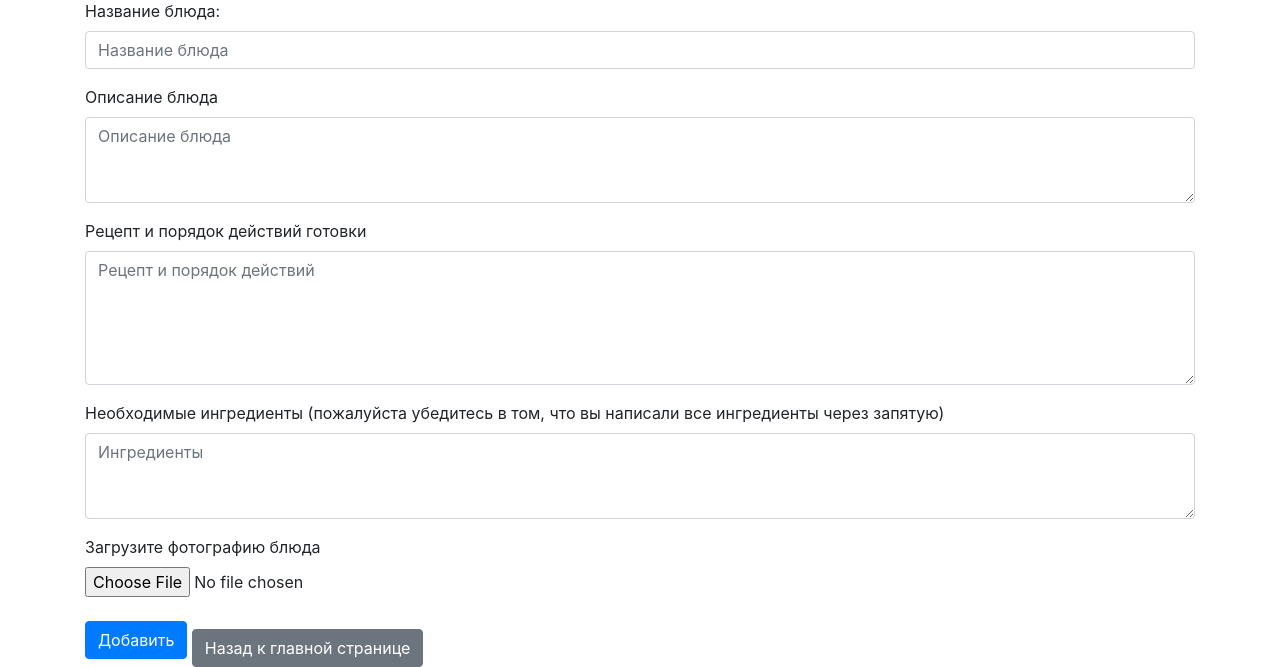
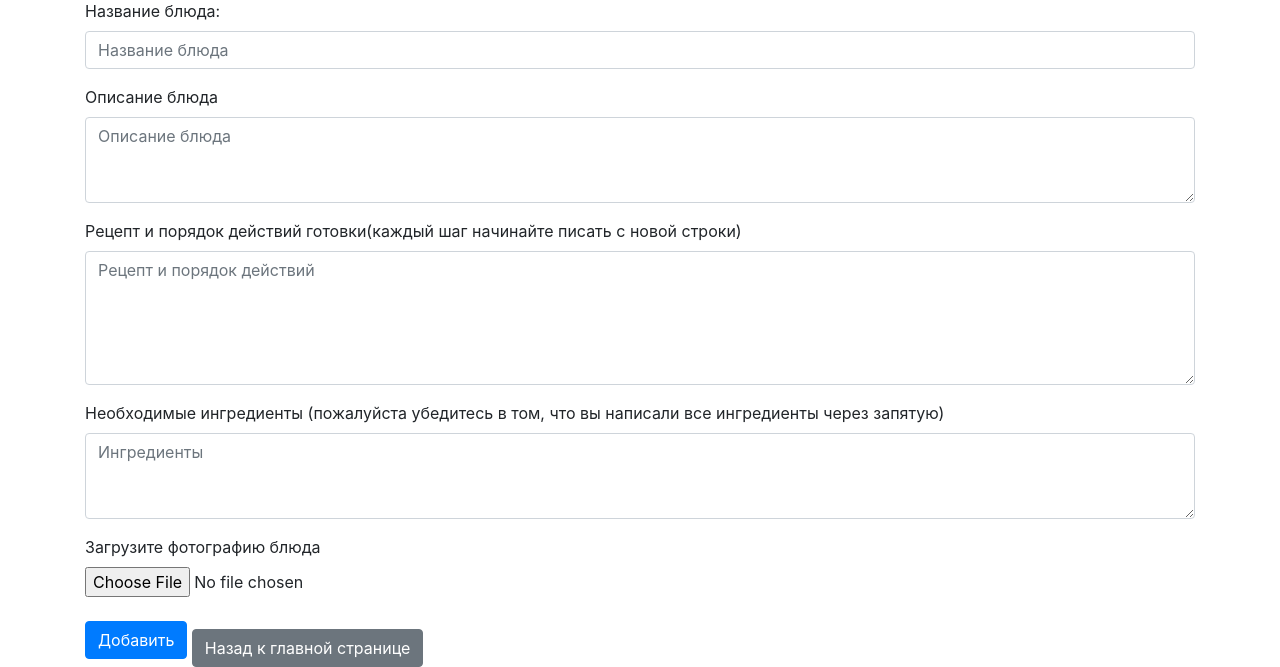
Before and after one commit to zdanovamaria-132/recipe-book, a Flask app: page /add_ingredient in a window 1280 px wide. Shown: the part 161-828 px from the top of the page. Run offline with Flask 3, Linux system fonts and the light colour scheme; some libraries are stand-ins or nearby versions.

Commit message:
Добавлен вспомогательный комментарий

```diff
--- a/templates/add_recipe.html
+++ b/templates/add_recipe.html
@@ -24,7 +24,7 @@
                       placeholder="Описание блюда" required></textarea>
         </div>
         <div class="form-group">
-            <label for="recipeDescription">Рецепт и порядок действий готовки</label>
+            <label for="recipeDescription">Рецепт и порядок действий готовки(каждый шаг начинайте писать с новой строки)</label>
             <textarea class="form-control" id="recipeDescription" name="recipeDescription" rows="5"
                       placeholder="Рецепт и порядок действий" required></textarea>
         </div>
```
